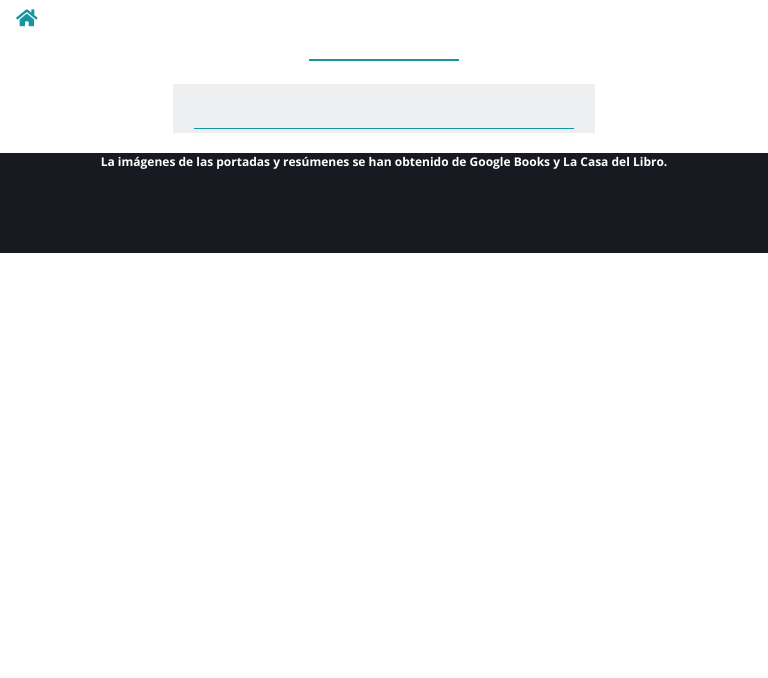
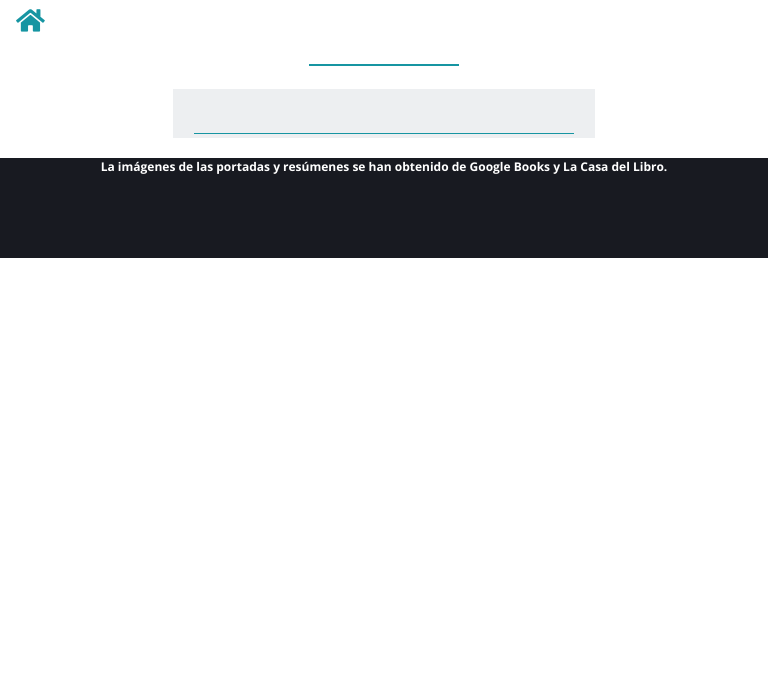
Before and after one commit to amorgado127/HTML_PEC1, a website built with Parcel: page src/categoria.html in a window 768 px wide. Shown: the part 122-800 px from the top of the page. Built offline with nearby package versions, Linux system fonts and the light colour scheme.

Commit message:
commit v_final

```diff
--- a/src/css/styles.css
+++ b/src/css/styles.css
@@ -242,12 +242,6 @@ ul.breadcrumb li a:hover {
   text-align: center;
 }
 
-/*********************************************************************/
-/*                                                                   */
-/*                 CSS fichero detalle.html                          */
-/*                                                                   */
-/*********************************************************************/
-
 .subrayado-largo {
   border-top: 1px solid var(--color_subrayado);
   width: 90%;
@@ -258,6 +252,18 @@ ul.breadcrumb li a:hover {
   margin-bottom: 20px;
   align-content: center;
 }
+
+
+
+
+
+
+/*********************************************************************/
+/*                                                                   */
+/*                 CSS fichero detalle.html                          */
+/*                                                                   */
+/*********************************************************************/
+
 
 .container-detalle {
   display: flex;
@@ -316,7 +322,7 @@ ul.breadcrumb li a:hover {
 
 @media screen and (max-width: 640px) {
   html {
-    font-size: 10px;
+    font-size: 14px;
   }
 
   .libro {
@@ -341,7 +347,18 @@ ul.breadcrumb li a:hover {
 /* Dispositivo tablet entre 640px y 1024px*/
 @media screen and (max-width: 1024px) and (min-width: 640px) {
   html {
-    font-size: 12px;
+    font-size: 16px;
+  }
+
+  .resumen-corto {
+    margin: auto 20px auto auto;
+    flex: 0 0 60%;
+  }
+
+
+  .libro-portada-datos {
+    margin: auto;
+    flex: 0 0 40%;
   }
 }
 
```
